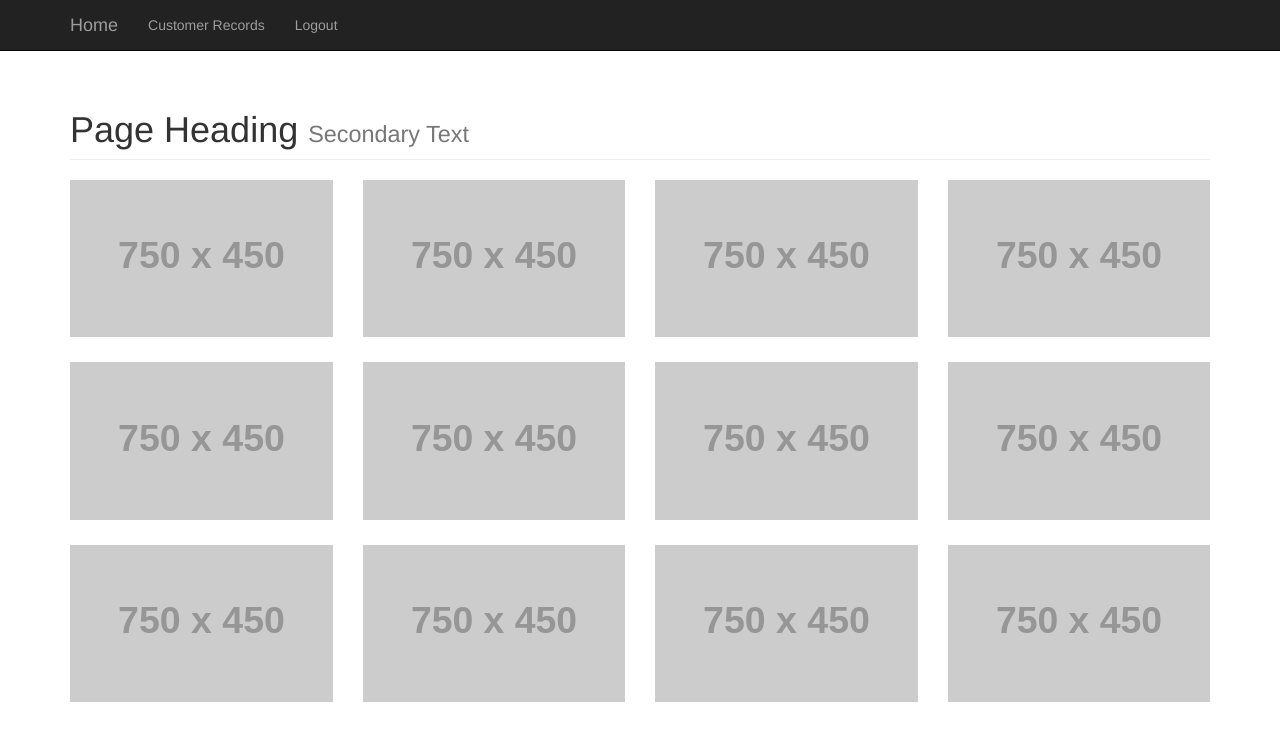
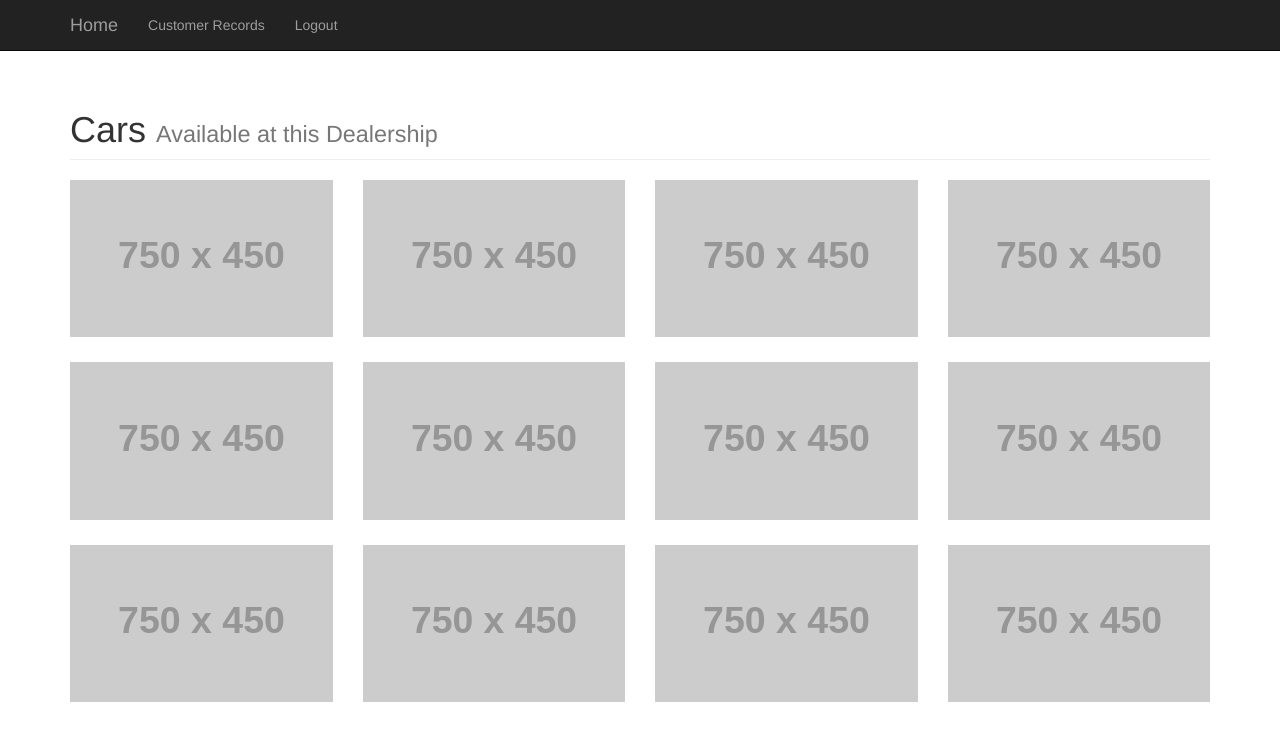
Before and after one commit to beaesguerra/Car-Selection-Prototype, a website: page view-car.html in a window 1280 px wide. Drawn offline with Linux system fonts and the light colour scheme; placeholder pictures from the web are drawn by us.

Commit message:
changed file name

```diff
--- a/view-car.html
+++ b/view-car.html
@@ -1,4 +1,4 @@
-<!DOCTYPE html>
+    <!DOCTYPE html>
 <html lang="en">
 
 <head>
@@ -63,8 +63,8 @@
         <!-- Page Heading -->
         <div class="row">
             <div class="col-lg-12">
-                <h1 class="page-header">Page Heading
-                    <small>Secondary Text</small>
+                <h1 class="page-header">Cars
+                    <small>Available at this Dealership</small>
                 </h1>
             </div>
         </div>
```
